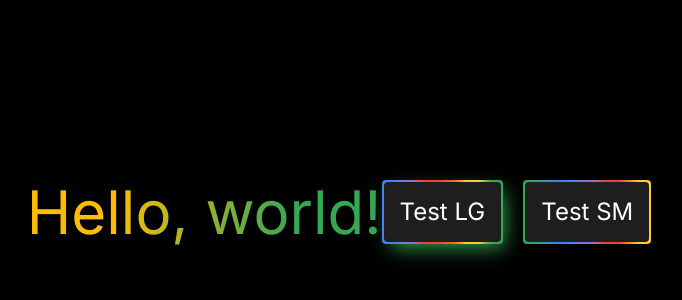
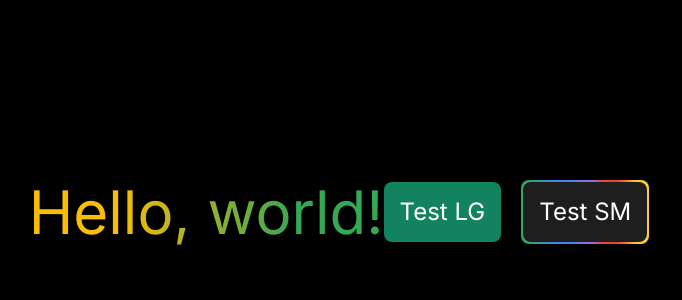
Before and after one commit to GdscCpp/socal-gd-website, a Next.js app: page / in a window 1280 px wide. Shown: the part 188-488 px from the top of the page, without its empty margins (301-983 px from the left). Built offline with nearby package versions, Linux system fonts and the light colour scheme.

Commit message:
prettier shadows and corners

```diff
--- a/src/app/page.tsx
+++ b/src/app/page.tsx
@@ -19,7 +19,7 @@ export default function Page() {
         label="Test LG"
         type="button"
         disabled={false}
-        variant={BUTTON_VARIANTS.GRADIENT_1_LG}
+        variant={BUTTON_VARIANTS.SUCCESS_LG}
       />
       <div className="w-5" />
       <Button
--- a/src/components/input/Button.tsx
+++ b/src/components/input/Button.tsx
@@ -1,6 +1,5 @@
 //TODO:
 //might need different bg color for disabled buttons
-//see if we can add a smoother transition between the shadows
 
 export enum BUTTON_VARIANTS {
   PRIMARY_LG = "bg-blue-500 text-white py-3 px-4 text-title-xl hover:shadow-blue-700 hover:bg-blue-600 active:bg-blue-500",
@@ -49,7 +48,7 @@ export default function Button({
         type={type}
         onClick={onClick}
         disabled={disabled}
-        className={`rounded
+        className={`rounded-lg
           transition
           duration-200
           ease-in-out
@@ -61,7 +60,9 @@ export default function Button({
           ${variant}
           select-none`}
       >
-        <div className="rounded bg-dark-400 py-3 px-4 select-none">{label}</div>
+        <div className="rounded-lg bg-dark-400 py-3 px-4 select-none">
+          {label}
+        </div>
       </button>
     );
   //solid button
@@ -71,7 +72,7 @@ export default function Button({
         type={type}
         onClick={onClick}
         disabled={disabled}
-        className={`rounded
+        className={`rounded-lg
           transition
           duration-200
           ease-in-out
--- a/tailwind.config.ts
+++ b/tailwind.config.ts
@@ -84,7 +84,7 @@ const config: Config = {
       xl: "1536px",
     },
     boxShadow: {
-      "button-hover": "5px 5px 10px -2px rgb(0 0 0)",
+      "button-hover": "5px 5px 15px -2px rgb(0 0 0)",
       "button-clicked": "inset 0px 10px 15px -10px rgba(0, 0, 0, 0.9)",
       "gradient-button-default": "5px 7px 20px -4px rgb(0 0 0)",
       none: "0px 0px 0px rbga(0,0,0,0)",
```
